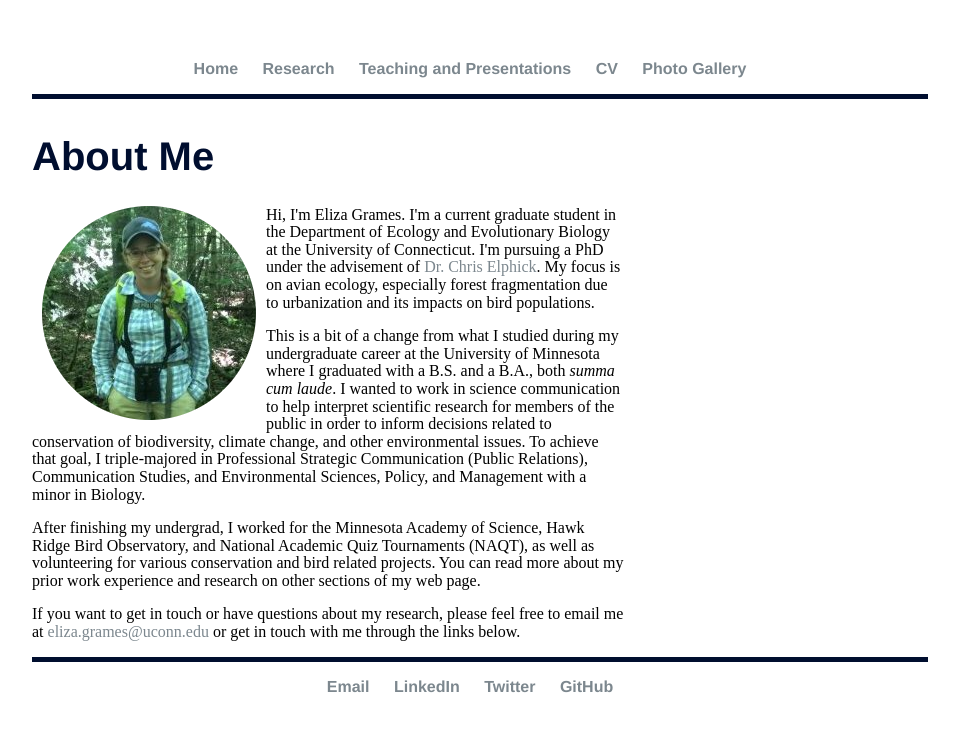
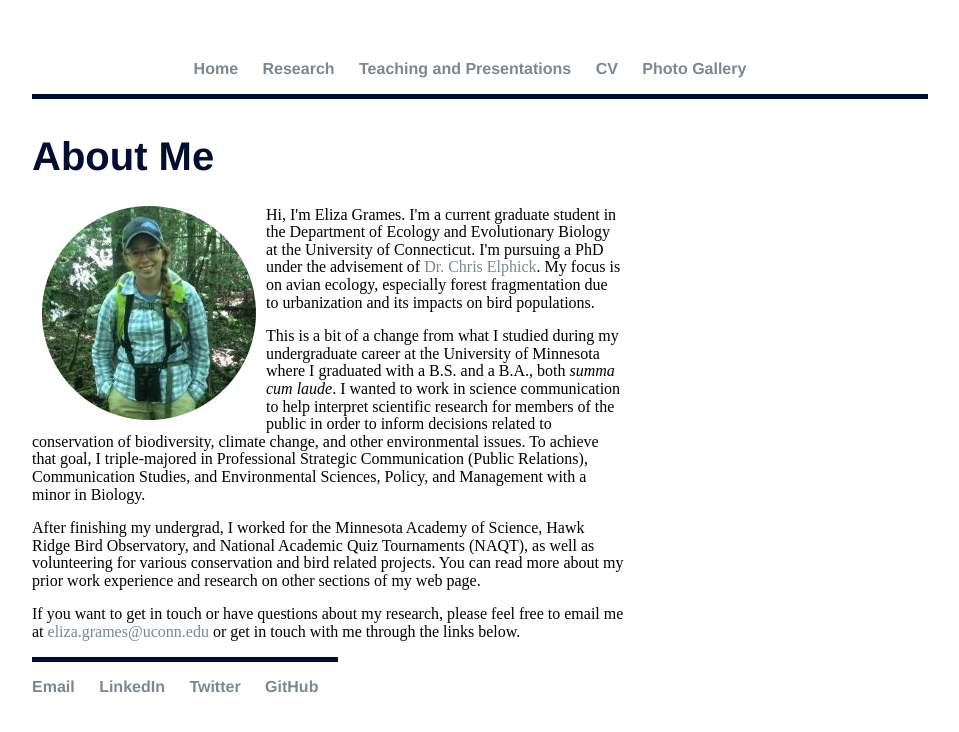
Before and after one commit to elizagrames/elizagrames.github.io, a Jekyll site: the page built from index.html, in a window 1280 px wide. Shown: the top 732 px of the page, without its empty margins (160-1119 px from the left). Built offline with Jekyll 4.4.1, drawn with Linux system fonts in a browser that asks for light colours; comment, search, counter and statistics services are not loaded.

Commit message:
Update main.css

```diff
--- a/css/main.css
+++ b/css/main.css
@@ -39,6 +39,10 @@ p {
 footer {
     border-top: 5px solid #000E2F;
     font-size: 1em;
+    position: fixed;
+}
+header{
+    position: fixed;
 }
 
 ul.posts {
```
